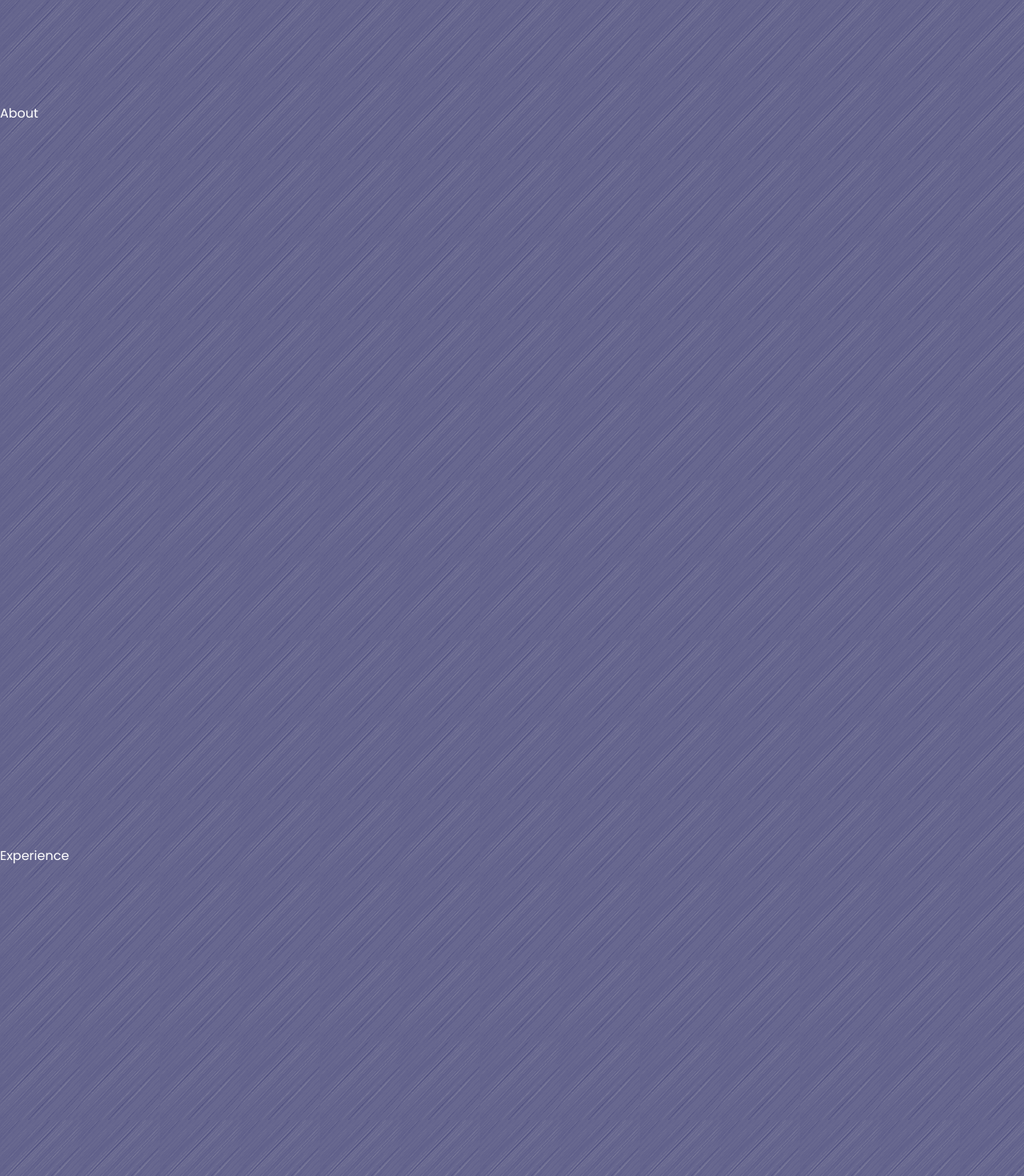
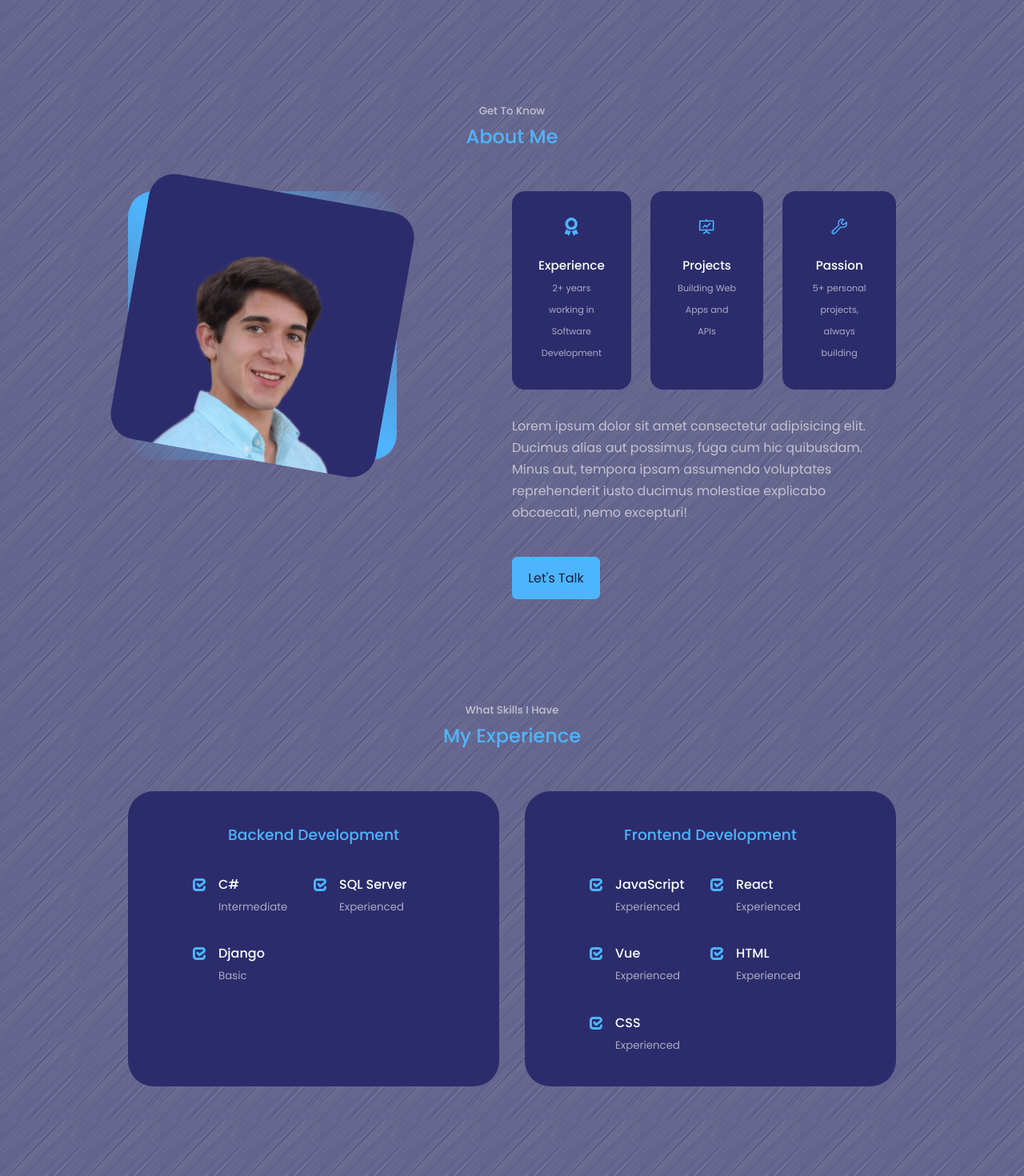
Before and after one commit to seanrmcgovern/webportfolio, a React (Create React App) app: page / in a window 1280 px wide. Shown: the part 800-2270 px from the top of the page at 80% size. Built offline with nearby package versions, Linux system fonts and the light colour scheme.

Commit message:
Added about and experience sections

```diff
--- a/src/components/about/About.jsx
+++ b/src/components/about/About.jsx
@@ -1,9 +1,44 @@
 import React from 'react'
 import './about.css'
+import ME from "../../assets/me.png"
+import { FaAward } from "react-icons/fa"
+import { AiOutlineFundProjectionScreen } from "react-icons/ai"
+import { IoBuildOutline } from "react-icons/io5"
 
 const About = () => {
   return (
-    <section id="about">About</section>
+    <section id="about">
+      <h5>Get To Know</h5>
+      <h2>About Me</h2>
+      <div className="container about-container">
+        <div className="about-me">
+          <div className="about-me-image">
+            <img src={ME} alt="About" />
+          </div>
+        </div>
+        <div className="about-content">
+          <div className="about-cards">
+            <article className="about-card">
+              <FaAward className="about-icon"/>
+              <h5>Experience</h5>
+              <small>2+ years working in Software Development</small>
+            </article>
+            <article className="about-card">
+              <AiOutlineFundProjectionScreen className="about-icon"/>
+              <h5>Projects</h5>
+              <small>Building Web Apps and APIs</small>
+            </article>
+            <article className="about-card">
+              <IoBuildOutline className="about-icon"/>
+              <h5>Passion</h5>
+              <small>5+ personal projects, always building</small>
+            </article>
+          </div>
+          <p>Lorem ipsum dolor sit amet consectetur adipisicing elit. Ducimus alias aut possimus, fuga cum hic quibusdam. Minus aut, tempora ipsam assumenda voluptates reprehenderit iusto ducimus molestiae explicabo obcaecati, nemo excepturi!</p>
+          <a href="#contact" className="btn btn-primary">Let's Talk</a>
+        </div>
+      </div>
+    </section>
   )
 }
 
--- a/src/components/about/about.css
+++ b/src/components/about/about.css
@@ -0,0 +1,107 @@
+.about-container {
+  display: grid;
+  grid-template-columns: 35% 50%;
+  gap: 15%;
+  /* padding-top: 2rem; */
+}
+
+.about-me {
+  width: 100%;
+  aspect-ratio: 1/1;
+  border-radius: 2rem;
+  background: linear-gradient(45deg, transparent, var(--color-primary), transparent);
+  display: grid;
+  place-items: center;
+}
+
+.about-me-image {
+  border-radius: 2rem;
+  overflow: hidden;
+  transform: rotate(10deg);
+  aspect-ratio: 1/1;
+  background-color: var(--color-bg-variant);
+  transition: var(--transition);
+}
+
+.about-me-image:hover {
+  transform: rotate(0deg);
+}
+
+.about-cards {
+  display: grid;
+  grid-template-columns: repeat(3, 1fr);
+  gap: 1.5rem;
+}
+
+.about-card {
+  background: var(--color-bg-variant);
+  border: 1px solid transparent;
+  border-radius: 1rem;
+  padding: 2rem;
+  text-align: center;
+  transition: var(--transition);
+}
+
+.about-card:hover {
+  background: transparent;
+  border-color: var(--color-primary-variant);
+  cursor: default;
+}
+
+.about-icon {
+  color: var(--color-primary);
+  font-size: 1.4rem;
+  margin-bottom: 1rem;
+}
+
+.about-card h5 {
+  font-size: 0.95rem;
+}
+
+.about-card small {
+  font-size: 0.7rem;
+  color: var(--color-light);
+}
+
+.about-content p {
+  margin: 2rem 0 2.6rem;
+  color: var(--color-light);
+}
+
+/* MEDIA QUERIES : MEDIUM DEVICES */
+@media screen and (max-width: 1024px) {
+  .about-container {
+    grid-template-columns: 1fr;
+    gap: 0;
+  }
+
+  .about-me {
+    width: 50%;
+    margin: 2rem auto 4rem;
+  }
+
+  .about-content p {
+    margin: 1rem 0 1.5rem;
+  }
+}
+
+/* MEDIA QUERIES : SMALL DEVICES */
+@media screen and (max-width: 600px) {
+  .about-me {
+    width: 65%;
+    margin: 0 auto 3rem;
+  }
+
+  .about-cards {
+    grid-template-columns: 1fr 1fr;
+    gap: 1rem;
+  }
+
+  .about-content {
+    text-align: center;
+  }
+
+  .about-content p {
+    margin: 1.5rem 0;
+  }
+}
--- a/src/components/experience/Experience.jsx
+++ b/src/components/experience/Experience.jsx
@@ -1,9 +1,85 @@
 import React from 'react'
 import './experience.css'
+import { SiCheckmarx } from "react-icons/si"
 
 const Experience = () => {
   return (
-    <section id="experience">Experience</section>
+    <section id="experience">
+      <h5>What Skills I Have</h5>
+      <h2>My Experience</h2>
+
+      <div className="container experience-container">
+
+        <div className="experience-backend">
+          <h3>Backend Development</h3>
+          <div className="experience-content">
+            <article className="experience-details">
+              <SiCheckmarx className="experience-details-icon"/>
+              <div>
+                <h4>C#</h4>
+                <small className="text-light">Intermediate</small>
+              </div>
+            </article>
+            <article className="experience-details">
+              <SiCheckmarx className="experience-details-icon"/>
+              <div>
+                <h4>SQL Server</h4>
+                <small className="text-light">Experienced</small>
+              </div>
+            </article>
+            <article className="experience-details">
+              <SiCheckmarx className="experience-details-icon"/>
+              <div>
+                <h4>Django</h4>
+                <small className="text-light">Basic</small>
+              </div>
+            </article>
+          </div>
+        </div>
+
+        <div className="experience-frontend">
+          <h3>Frontend Development</h3>
+          <div className="experience-content">
+            <article className="experience-details">
+              <SiCheckmarx className="experience-details-icon"/>
+              <div>
+                <h4>JavaScript</h4>
+                <small className="text-light">Experienced</small>
+              </div>
+            </article>
+            <article className="experience-details">
+              <SiCheckmarx className="experience-details-icon"/>
+              <div>
+                <h4>React</h4>
+                <small className="text-light">Experienced</small>
+              </div>
+            </article>
+            <article className="experience-details">
+              <SiCheckmarx className="experience-details-icon"/>
+              <div>
+                <h4>Vue</h4>
+                <small className="text-light">Experienced</small>
+              </div>
+            </article>
+            <article className="experience-details">
+              <SiCheckmarx className="experience-details-icon"/>
+              <div>
+                <h4>HTML</h4>
+                <small className="text-light">Experienced</small>
+              </div>
+            </article>
+            <article className="experience-details">
+              <SiCheckmarx className="experience-details-icon"/>
+              <div>
+                <h4>CSS</h4>
+                <small className="text-light">Experienced</small>
+              </div>
+            </article>
+          </div>
+        </div>
+
+      </div>
+    </section>
   )
 }
 
--- a/src/components/experience/experience.css
+++ b/src/components/experience/experience.css
@@ -0,0 +1,70 @@
+.experience-container {
+  display: grid;
+  grid-template-columns: 1fr 1fr;
+  gap: 2rem;
+}
+
+.experience-container > div {
+  background: var(--color-bg-variant);
+  padding: 2.4rem 5rem;
+  border-radius: 2rem;
+  border: 1px solid transparent;
+  transition: var(--transition);
+}
+
+.experience-container > div:hover {
+  background: transparent;
+  border-color: var(--color-primary-variant);
+  cursor: default;
+}
+
+.experience-container > div h3 {
+  text-align: center;
+  margin-bottom: 2rem;
+  color: var(--color-primary);
+}
+
+.experience-content {
+  display: grid;
+  grid-template-columns: 1fr 1fr;
+  row-gap: 2rem;
+}
+
+.experience-details {
+  display: flex;
+  gap: 1rem;
+}
+
+.experience-details-icon {
+  margin-top: 6px;
+  color: var(--color-primary);
+}
+
+/* MEDIA QUERIES : MEDIUM DEVICES */
+@media screen and (max-width: 1024px) {
+  .experience-container {
+    grid-template-columns: 1fr;
+  }
+
+  .experience-container > div {
+    width: 80%;
+    padding: 2rem;
+    margin: 0 auto;
+  }
+
+  .experience-content {
+    padding: 1rem;
+  }
+}
+
+/* MEDIA QUERIES : SMALL DEVICES */
+@media screen and (max-width: 600px) {
+  .experience-container {
+    gap: 1rem;
+  }
+
+  .experience-container > div {
+    width: 100%;
+    padding: 2rem 1rem;
+  }
+}
--- a/src/components/header/CallToAction.jsx
+++ b/src/components/header/CallToAction.jsx
@@ -5,7 +5,7 @@
   return (
     <div className="cta">
       {/* <a href={CV} download>Download CV</a> */}
-      <a href="" className="btn">Download CV</a>
+      <a href="#tbd" className="btn">Download CV</a>
       <a href="#contact" className="btn btn-primary">Let's Talk</a>
     </div>
   )
--- a/src/components/header/Socials.jsx
+++ b/src/components/header/Socials.jsx
@@ -4,8 +4,8 @@
 const Socials = () => {
   return (
     <div className="header-socials">
-      <a href="https://linkedin.com" target="_blank" rel="noreferrer"><BsLinkedin /></a>
-      <a href="https://github.com" target="_blank" rel="noreferrer"><BsGithub /></a>
+      <a href="https://linkedin.com/in/seanrmcgovern" target="_blank" rel="noreferrer"><BsLinkedin /></a>
+      <a href="https://github.com/seanrmcgovern" target="_blank" rel="noreferrer"><BsGithub /></a>
     </div>
   )
 }
--- a/src/index.css
+++ b/src/index.css
@@ -55,12 +55,11 @@
 }
 
 h1 {
-  font-size: 2.5 rem;
+  font-size: 2.5rem;
 }
 
 section {
   margin-top: 8rem;
-  height: 100vh;
 }
 
 section > h2, section > h5 {
@@ -70,7 +69,7 @@
 
 section > h2 {
   color: var(--color-primary);
-  margin-bottom: 3 rem;
+  margin-bottom: 3rem;
 }
 
 .text-light {
```
